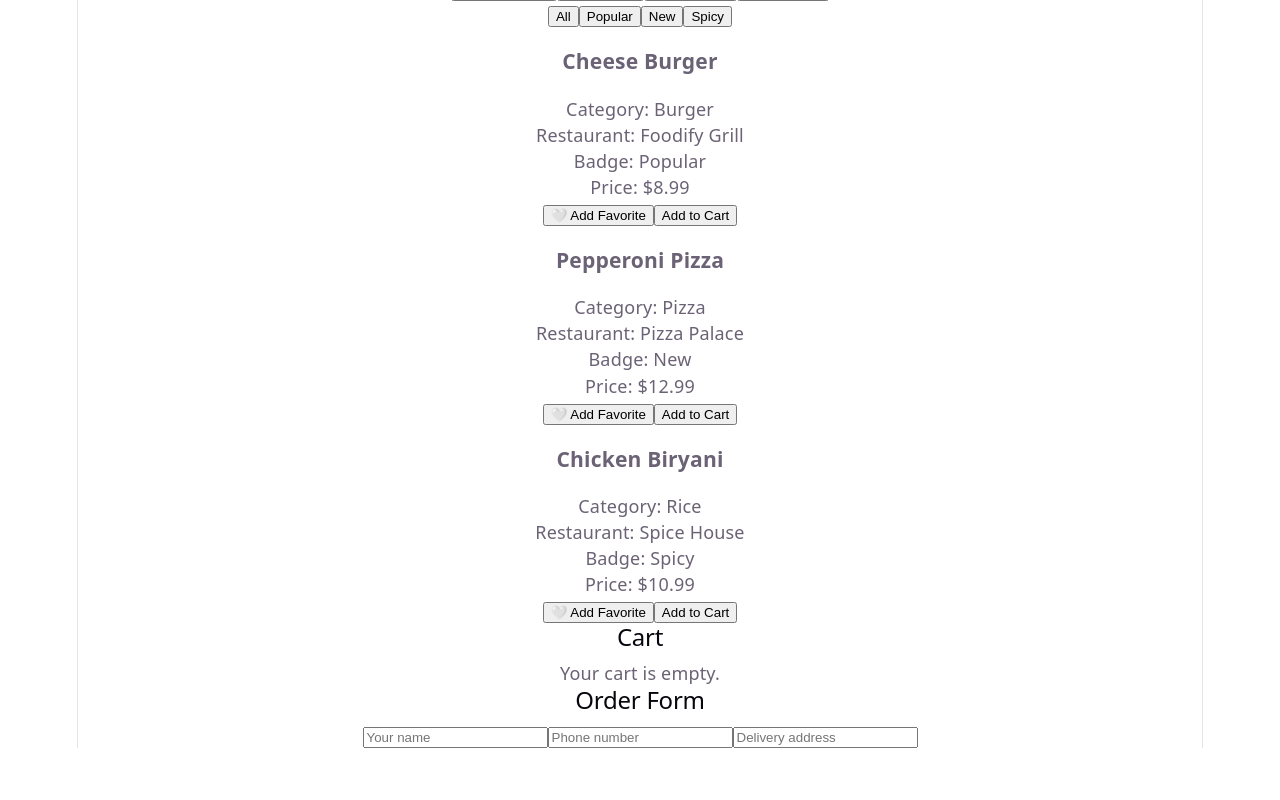
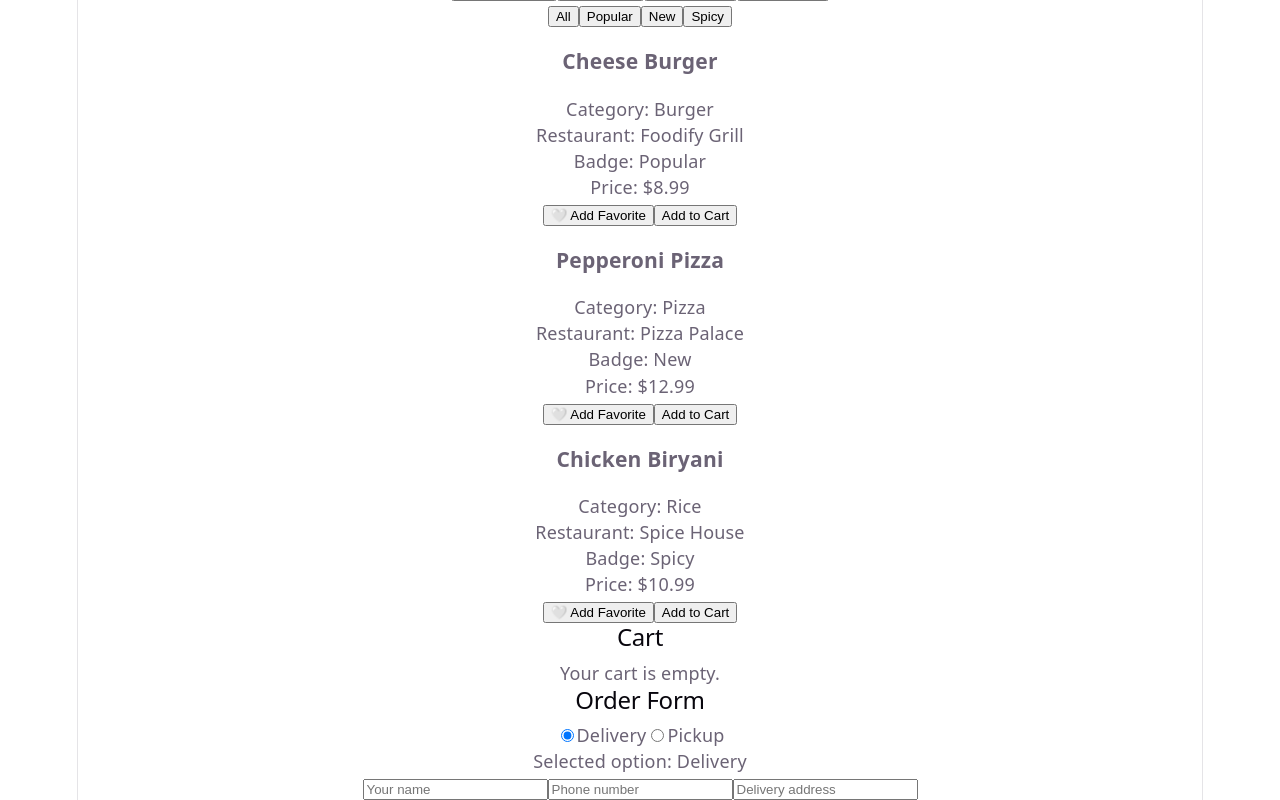
Before and after one commit to Rohit6165/foodify, a React (Vite) app: page / in a window 1280 px wide. Shown: the part 318-1118 px from the top of the page. Before the commit the page ends 1066 px from the top, so only its background shows below. Built offline with nearby package versions, Linux system fonts and the light colour scheme.

Commit message:
Add delivery pickup option

```diff
--- a/src/App.jsx
+++ b/src/App.jsx
@@ -14,6 +14,7 @@ function App() {
   const [customerName, setCustomerName] = useState("");
   const [customerPhone, setCustomerPhone] = useState("");
   const [customerAddress, setCustomerAddress] = useState("");
+  const [orderType, setOrderType] = useState("Delivery");
 
   const badges = ["All", "Popular", "New", "Spicy"];
 
@@ -174,6 +175,30 @@ function App() {
       <section>
         <h2>Order Form</h2>
 
+        <div>
+          <label>
+            <input
+              type="radio"
+              value="Delivery"
+              checked={orderType === "Delivery"}
+              onChange={(event) => setOrderType(event.target.value)}
+            />
+            Delivery
+          </label>
+
+          <label>
+            <input
+              type="radio"
+              value="Pickup"
+              checked={orderType === "Pickup"}
+              onChange={(event) => setOrderType(event.target.value)}
+            />
+            Pickup
+          </label>
+        </div>
+
+        <p>Selected option: {orderType}</p>
+
         <input
           type="text"
           placeholder="Your name"
@@ -188,12 +213,14 @@ function App() {
           onChange={(event) => setCustomerPhone(event.target.value)}
         />
 
+        {orderType === "Delivery" && (
           <input
             type="text"
             placeholder="Delivery address"
             value={customerAddress}
             onChange={(event) => setCustomerAddress(event.target.value)}
           />
+        )}
       </section>
     </div>
   );
```
Lines whose indentation alone changed are shown as unchanged.
